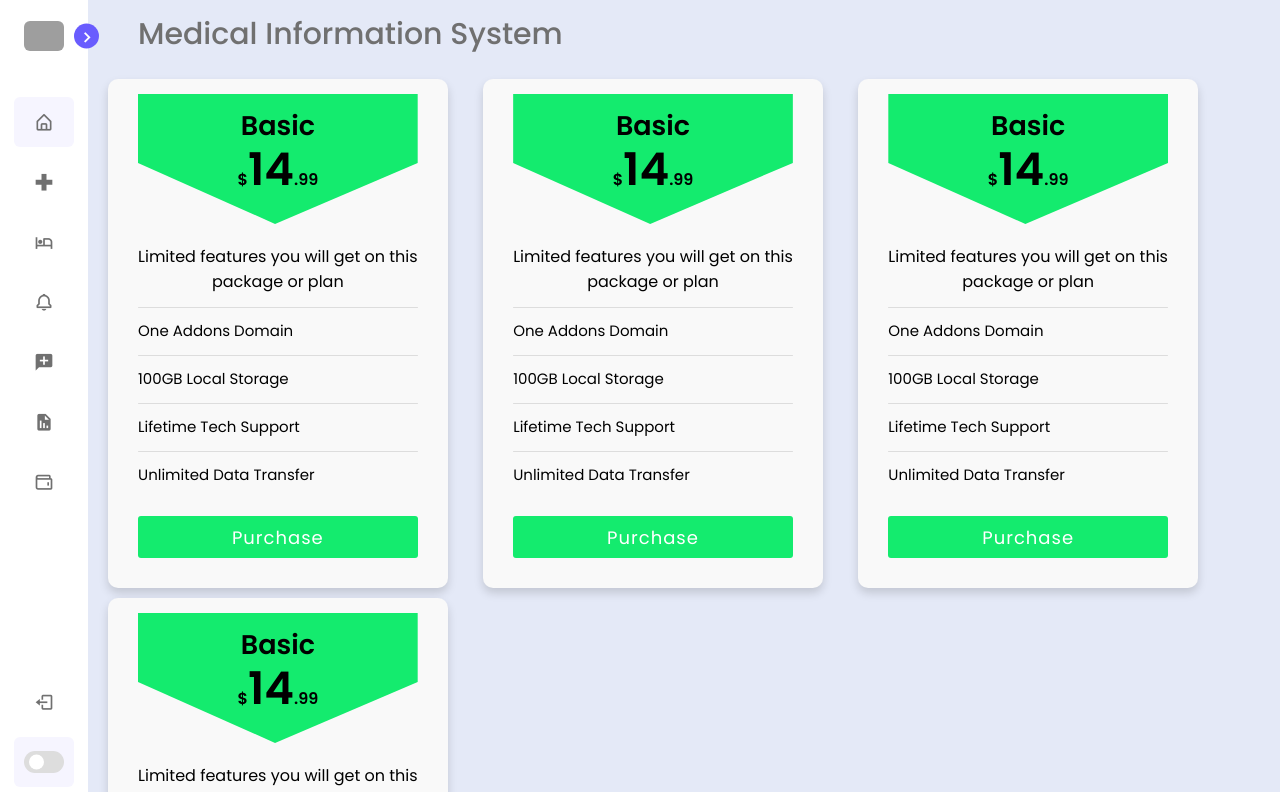
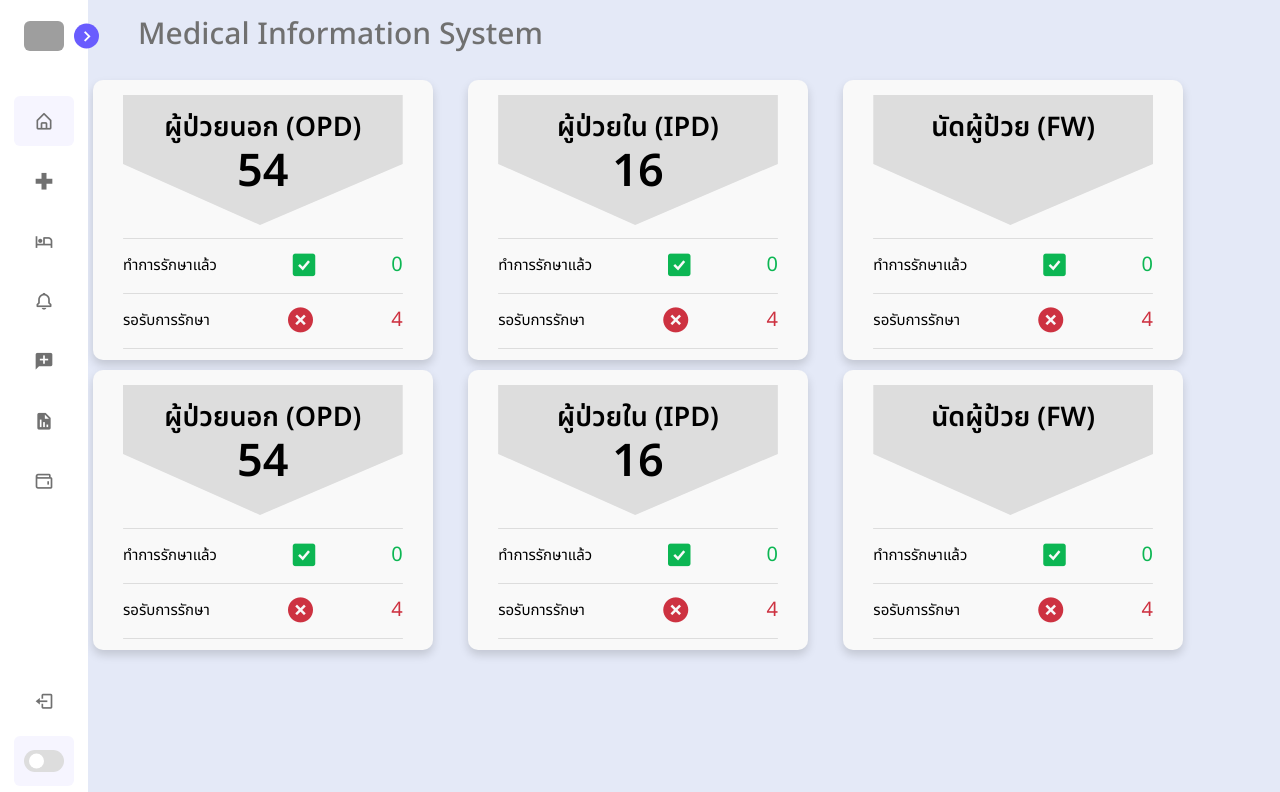
Before and after one commit to KlaPuifaiDenish/git-my-app, a React (Create React App) app: page / in a window 1280 px wide. Shown: the top 792 px of the page. Built offline with nearby package versions, Linux system fonts and the light colour scheme; grey boxes are pictures that could not be loaded.

Commit message:
Home map

```diff
--- a/src/componants/Home.js
+++ b/src/componants/Home.js
@@ -1,139 +1,32 @@
 import React from "react";
 import "../css/Home.css";
+import Type from "./Type";
 export default function Home() {
+  const deps = [
+    { id: 1, depname: "ผู้ป่วยนอก (OPD)",code:'OPD' },
+    { id: 2, depname: "ผู้ป่วยใน (IPD)"  ,code:'IPD'},
+    { id: 3, depname: "นัดผู้ป้วย (FW)" ,code:'FW'}
+  ];
+
+  const menus = [
+    { id: 1, depname: "รับนอน" },
+    { id: 2, depname: "Admit" },
+    { id: 3, depname: "Report" },
+  ];
+
+
+
   return (
     <>
       <div className="text">Medical Information System</div>
-      <div className="content">
-        <div className="card one">
-          <div className="top">
-            <div className="title">Basic</div>
-            <div className="price-sec">
-              <span className="dollar">$</span>
-              <span className="price">14</span>
-              <span className="decimal">.99</span>
-            </div>
-          </div>
-          <div className="info">
-            Limited features you will get on this package or plan
-          </div>
-          <div className="details">
-            <div className="one">
-              <span>One Addons Domain</span>
-              <i className="fas fa-check"></i>
-            </div>
-            <div className="one">
-              <span>100GB Local Storage</span>
-              <i className="fas fa-check"></i>
-            </div>
-            <div className="one">
-              <span>Lifetime Tech Support</span>
-              <i className="fas fa-times"></i>
-            </div>
-            <div className="one">
-              <span>Unlimited Data Transfer</span>
-              <i className="fas fa-times"></i>
-            </div>
-            <button>Purchase</button>
-          </div>
-        </div>
-        <div className="card one">
-          <div className="top">
-            <div className="title">Basic</div>
-            <div className="price-sec">
-              <span className="dollar">$</span>
-              <span className="price">14</span>
-              <span className="decimal">.99</span>
-            </div>
-          </div>
-          <div className="info">
-            Limited features you will get on this package or plan
-          </div>
-          <div className="details">
-            <div className="one">
-              <span>One Addons Domain</span>
-              <i className="fas fa-check"></i>
-            </div>
-            <div className="one">
-              <span>100GB Local Storage</span>
-              <i className="fas fa-check"></i>
-            </div>
-            <div className="one">
-              <span>Lifetime Tech Support</span>
-              <i className="fas fa-times"></i>
-            </div>
-            <div className="one">
-              <span>Unlimited Data Transfer</span>
-              <i className="fas fa-times"></i>
-            </div>
-            <button>Purchase</button>
-          </div>
-        </div>
-        <div className="card one">
-          <div className="top">
-            <div className="title">Basic</div>
-            <div className="price-sec">
-              <span className="dollar">$</span>
-              <span className="price">14</span>
-              <span className="decimal">.99</span>
-            </div>
-          </div>
-          <div className="info">
-            Limited features you will get on this package or plan
-          </div>
-          <div className="details">
-            <div className="one">
-              <span>One Addons Domain</span>
-              <i className="fas fa-check"></i>
-            </div>
-            <div className="one">
-              <span>100GB Local Storage</span>
-              <i className="fas fa-check"></i>
-            </div>
-            <div className="one">
-              <span>Lifetime Tech Support</span>
-              <i className="fas fa-times"></i>
-            </div>
-            <div className="one">
-              <span>Unlimited Data Transfer</span>
-              <i className="fas fa-times"></i>
-            </div>
-            <button>Purchase</button>
-          </div>
-        </div>
-        <div className="card one">
-          <div className="top">
-            <div className="title">Basic</div>
-            <div className="price-sec">
-              <span className="dollar">$</span>
-              <span className="price">14</span>
-              <span className="decimal">.99</span>
-            </div>
-          </div>
-          <div className="info">
-            Limited features you will get on this package or plan
-          </div>
-          <div className="details">
-            <div className="one">
-              <span>One Addons Domain</span>
-              <i className="fas fa-check"></i>
-            </div>
-            <div className="one">
-              <span>100GB Local Storage</span>
-              <i className="fas fa-check"></i>
-            </div>
-            <div className="one">
-              <span>Lifetime Tech Support</span>
-              <i className="fas fa-times"></i>
-            </div>
-            <div className="one">
-              <span>Unlimited Data Transfer</span>
-              <i className="fas fa-times"></i>
-            </div>
-            <button>Purchase</button>
-          </div>
-        </div>
-
+      {/* <div className="content">
+        <Type deps={deps} />
+      </div> */}
+      <div className="content" >
+      <Type deps={deps} />
+      </div>
+      <div className="content" >
+      <Type deps={deps} />
       </div>
     </>
   );
--- /dev/null
+++ b/src/componants/Type.js
@@ -0,0 +1,49 @@
+import React, { useState } from "react";
+
+export default function Type({ deps }) {
+  const [uses, setUsers] = useState(0);
+
+  function count(props) {
+    if (props === "OPD") {
+      const opd = 54;
+      const wrong = 4;
+      return opd;
+    } else if (props == "IPD") {
+      const ipd = 16;
+
+      const wrong = 10;
+      return ipd;
+    } else {
+    }
+  }
+  return (
+    <>
+      {deps.map((dep, index) => {
+        return (
+          <div className="card one" key={index}>
+            <div className="top">
+              <div className="title">{dep.depname}</div>
+              <div className="num_visit">
+                <span className="num">{count(dep.code)}</span>
+              </div>
+            </div>
+            <div className="details">
+              <div className="one">
+                <span>ทำการรักษาแล้ว</span>
+                <i className="bx bxs-check-square"></i>
+                <span className="count__use">{uses}</span>
+              </div>
+              <div className="one">
+                <span>รอรับการรักษา</span>
+                <i className="bx bxs-x-circle"></i>
+                <span className="count__wrong">4</span>
+              </div>
+              <div className="one"></div>
+              {/* <button>Purchase</button> */}
+            </div>
+          </div>
+        );
+      })}
+    </>
+  );
+}
--- a/src/css/Home.css
+++ b/src/css/Home.css
@@ -1,24 +1,29 @@
 @import url('https://fonts.googleapis.com/css2?family=Poppins:wght@200;300;400;500;600;700&display=swap');
+@import url('https://fonts.googleapis.com/css2?family=Noto+Sans+Thai:wght@300;400;500;600;700&display=swap');
+
 * {
   margin: 0;
   padding: 0;
   box-sizing: border-box;
-  font-family: 'Poppins', sans-serif;
+ /*  font-family: 'Poppins', sans-serif; */
+ font-family: 'Noto Sans Thai', sans-serif;
 }
 
 .content {
   max-width: 1090px;
   width: 100%;
-margin-left: 30px;
+  margin-left: 15px;
   display: flex;
-  justify-content: space-between;
+  justify-content:space-between;
   flex-wrap: wrap;
+
+
 }
 .content .card {
   background-color: var(--home-color);
   width: calc(33% - 20px);
   text-align: center;
-
+  height: 280px;
   margin-top: 10px;
   padding: 15px 30px 30px 30px;
   box-shadow: 0 5px 10px rgba(0, 0, 0, 0.15);
@@ -32,15 +37,17 @@ margin-left: 30px;
   clip-path: polygon(0 0, 100% 0, 100% 53%, 49% 100%, 0 53%);
 }
 
+
+
 .content .card .top .title {
   font-size: 27px;
   font-weight: 600;
 }
-.content .card .top .price-sec {
+.content .card .top .num_visit {
   margin-top: -10px;
   font-weight: 600;
 }
-.content .card .top .price {
+.content .card .top .num {
   font-size: 45px;
 }
 .content .card .info {
@@ -66,10 +73,22 @@ margin-left: 30px;
   border-radius: 25px;
 }
 .content .card .details .one i {
-  color: #000;
+  color: #0cb653;
+  font-size: 30px;
 }
-.content .card .details i.fa-times {
+.content .card .details i.bxs-x-circle {
   color: #cd3241;
+  font-size: 30px;
+}
+
+.content .card .details .count__use {
+  color: #0cb653;
+  font-size: 20px;
+}
+
+.content .card .details .count__wrong {
+  color: #cd3241;
+  font-size: 20px;
 }
 .content .card button {
   outline: none;
@@ -87,7 +106,7 @@ margin-left: 30px;
 }
 .content .one .top,
 .content .one button {
-  background: #14eb6e;
+  background: var(--texthome-color);
 }
 .content .two .top,
 .content .two button {
@@ -99,7 +118,14 @@ margin-left: 30px;
 }
 .content button:hover {
   filter: brightness(90%);
+  pointer-events: painted;
 }
+
+.content :hover {
+  filter: brightness(90%);
+
+}
+
 .content .one ::selection {
   background: #8af5b6;
 }
--- a/src/css/index.css
+++ b/src/css/index.css
@@ -20,6 +20,7 @@
     --home-color :#f9f9f9;
     --hometext-color: #000;
     --cardline-color:#ddd;
+    --texthome-color: #ddd;
 
     /* ====== Transition ====== */
     --tran-03: all 0.2s ease;
@@ -49,6 +50,7 @@ body.dark{
     --home-color :#a7a7a7;
     --hometext-color: #fff;
     --cardline-color:#ddd;
+    --texthome-color: #ccc;
 }
 
 /* ===== Sidebar ===== */
```
